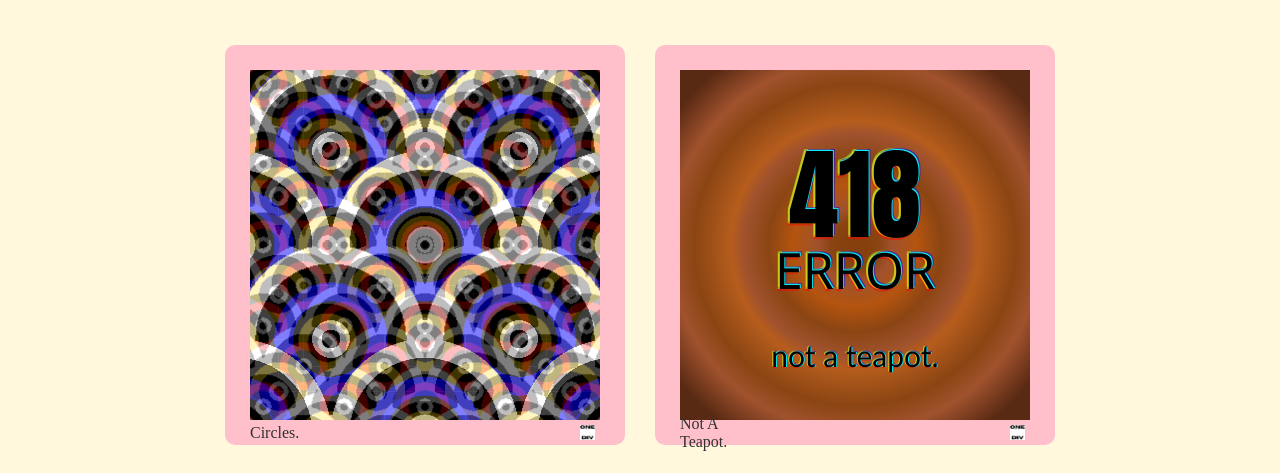
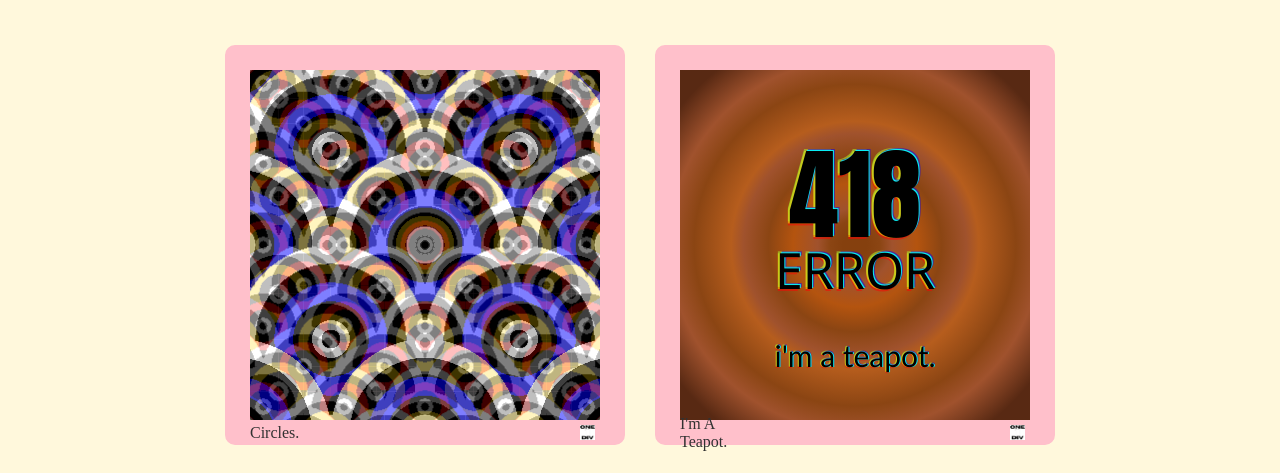
Before and after one commit to marcobuontempo/css-art, a React app: page / in a window 1280 px wide. Shown: the part 145-618 px from the top of the page. Built offline with nearby package versions, Linux system fonts and the light colour scheme; the HTML template or start-up script is replaced by a standard one.

Commit message:
Update incorrect text

```diff
--- a/src/artworks/ArtworksList.jsx
+++ b/src/artworks/ArtworksList.jsx
@@ -24,13 +24,13 @@ import Harold from "./Harold/Harold";
 import Teabag from "./Teabag/Teabag";
 import Rego from "./Rego/Rego";
 import Popcorn from "./Popcorn/Popcorn";
-import NotATeapot from "./NotATeapot/NotATeapot";
+import ImATeapot from "./ImATeapot/ImATeapot";
 import Circles from "./Circles/Circles";
 
 
 /* 2. Add Artwork as property */
 Artworks.Circles = Circles;
-Artworks.NotATeapot = NotATeapot;
+Artworks.ImATeapot = ImATeapot;
 Artworks.Popcorn = Popcorn;
 Artworks.Rego = Rego;
 Artworks.Teabag = Teabag;
--- a/src/artworks/NotATeapot/NotATeapot.css
+++ b/src/artworks/ImATeapot/ImATeapot.css
@@ -1,13 +1,13 @@
-.notateapot,
-.notateapot::before,
-.notateapot::after {
+.imateapot,
+.imateapot::before,
+.imateapot::after {
   width: 100%;
   height: 100%;
   position: absolute;
   margin: auto;
 }
 
-.notateapot {
+.imateapot {
   background:
   radial-gradient(circle at 50% 50%, rgb(133, 64, 14) 5%, saddlebrown 10%, sienna 15%, rgb(180, 84, 15) 25%, saddlebrown 35%, sienna 45%, rgb(182, 93, 29) 50%, saddlebrown 65%, sienna 75%, rgb(88, 41, 19) 90%);
   text-align: center;
@@ -17,7 +17,7 @@
   text-shadow: 1px -1px rgba(0, 255, 255, 0.9), 2px -2px rgba(0, 0, 255, 0.5), -2px -2px rgba(172, 255, 47, 0.5), -2px 0px rgba(255, 255, 0, 0.5), -2px 2px rgba(255, 0, 0, 0.5);
 }
 
-.notateapot::before {
+.imateapot::before {
   content: "ERROR";
   top: 0;
   bottom: 0;
@@ -28,8 +28,8 @@
   line-height: 800%;
 }
 
-.notateapot::after {
-  content: "not a teapot.";
+.imateapot::after {
+  content: "i'm a teapot.";
   top: 0;
   bottom: 0;
   right: 0;
--- /dev/null
+++ b/src/artworks/ImATeapot/ImATeapot.jsx
@@ -0,0 +1,10 @@
+import TRAITS from '../TRAITS'
+import './ImATeapot.css'
+
+export default function ImATeapot() {
+  return <div className='imateapot'>418</div>
+}
+
+ImATeapot.artname = "I'm A Teapot.";
+ImATeapot.frameColour = "pink";
+ImATeapot.traits = [TRAITS.ONEDIV];
--- a/src/artworks/NotATeapot/NotATeapot.jsx
+++ /dev/null
@@ -1,10 +0,0 @@
-import TRAITS from '../TRAITS'
-import './NotATeapot.css'
-
-export default function NotATeapot() {
-  return <div className='notateapot'>418</div>
-}
-
-NotATeapot.artname = "Not A Teapot.";
-NotATeapot.frameColour = "pink";
-NotATeapot.traits = [TRAITS.ONEDIV];
```
